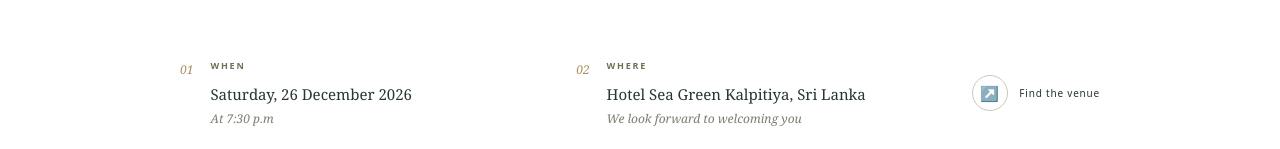
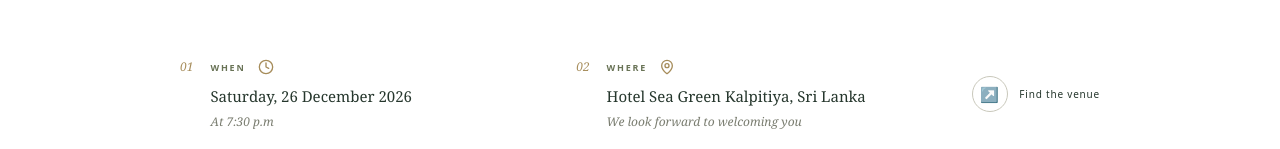
Before and after one commit to MohamedShazni/YzrWedding, a Next.js app: page / in a window 1280 px wide. Shown: the part 1263-1412 px from the top of the page. Built offline with nearby package versions, Linux system fonts and the light colour scheme.

Commit message:
Refactor venue details section with icons

```diff
--- a/app/page.tsx
+++ b/app/page.tsx
@@ -1,3 +1,5 @@
+import { MapPinIcon, Clock } from "lucide-react";
+
 const venueSearch = encodeURIComponent("Hotel Sea Green Kalpitiya, Sri Lanka");
 
 function FlowerMark() {
@@ -164,13 +166,18 @@ export default function Home() {
 
         <div className="mx-auto mt-11 grid max-w-230 grid-cols-[1fr_1fr_auto] items-center gap-9 max-[900px]:max-w-162.5 max-[900px]:grid-cols-2 max-[900px]:gap-y-7.5 max-[620px]:mt-8.5 max-[620px]:w-fit max-[620px]:grid-cols-1 max-[620px]:gap-6.5">
           <article className="flex items-start gap-4.25">
-            <span className="pt-0.75 font-[Georgia,'Times_New_Roman',serif] text-xs italic text-[#a68c5a]">
+            <span className="font-[Georgia,'Times_New_Roman',serif] text-xs italic text-[#a68c5a]">
               01
             </span>
             <div>
-              <h3 className="mb-2.5 mt-0 text-[9px] font-semibold uppercase tracking-[0.2em] text-[#697356]">
-                When
-              </h3>
+              <div className="mb-2.5 flex items-center gap-3">
+                <h3 className="mt-0.5 text-[9px] font-semibold uppercase tracking-[0.2em] text-[#697356]">
+                  When
+                </h3>
+                <span>
+                  <Clock className="h-4 w-4 text-[#a68c5a]" />
+                </span>
+              </div>
               <p className="m-0 font-[Georgia,'Times_New_Roman',serif] text-[15px] text-[#26372d]">
                 Saturday, 26 December 2026
               </p>
@@ -181,13 +188,18 @@ export default function Home() {
           </article>
 
           <article className="flex items-start gap-4.25">
-            <span className="pt-0.75 font-[Georgia,'Times_New_Roman',serif] text-xs italic text-[#a68c5a]">
+            <span className=" font-[Georgia,'Times_New_Roman',serif] text-xs italic text-[#a68c5a]">
               02
             </span>
             <div>
-              <h3 className="mb-2.5 mt-0 text-[9px] font-semibold uppercase tracking-[0.2em] text-[#697356]">
-                Where
-              </h3>
+              <div className="mb-2.5 flex items-center gap-3">
+                <h3 className="mt-0.5 text-[9px] font-semibold uppercase tracking-[0.2em] text-[#697356]">
+                  Where
+                </h3>
+                <span>
+                  <MapPinIcon className="h-4 w-4 text-[#a68c5a]" />
+                </span>
+              </div>
               <p className="m-0 font-[Georgia,'Times_New_Roman',serif] text-[15px] text-[#26372d]">
                 Hotel Sea Green Kalpitiya, Sri Lanka
               </p>
```
